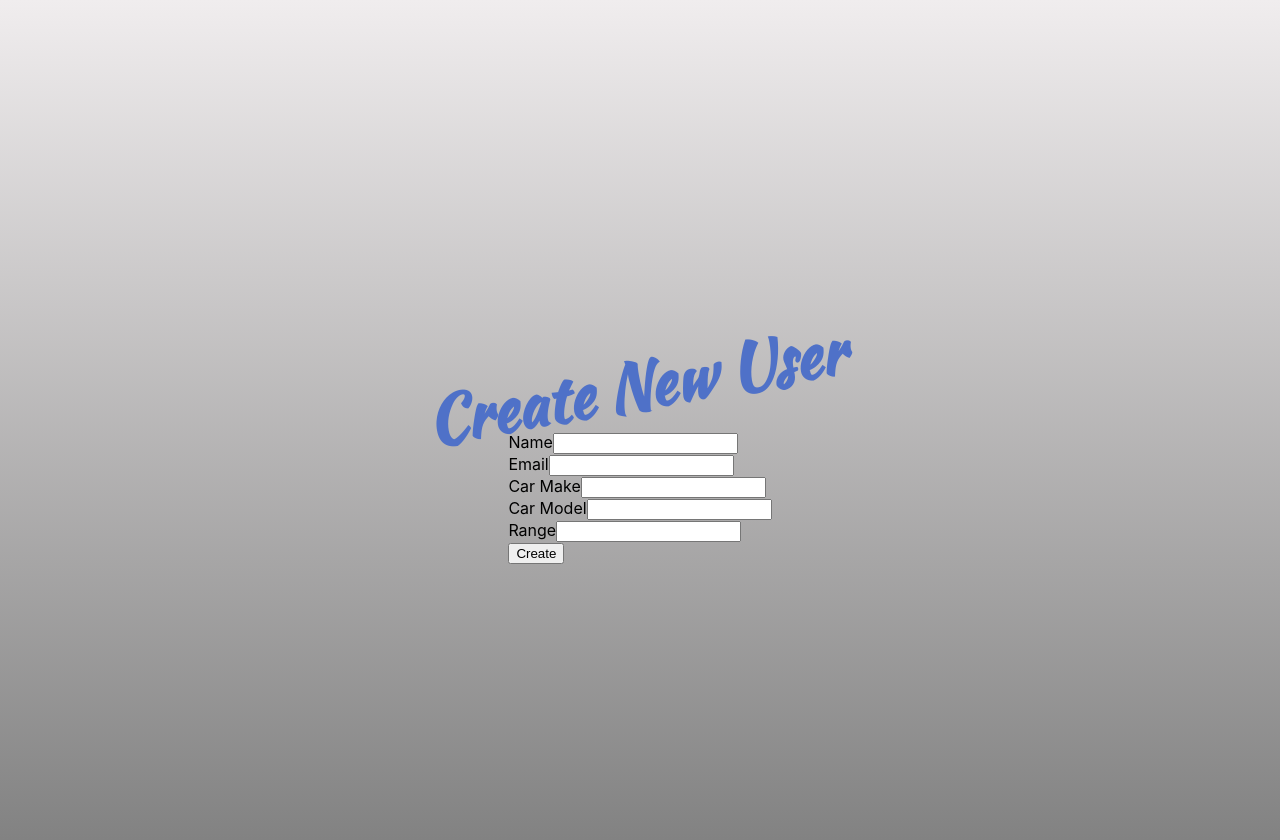
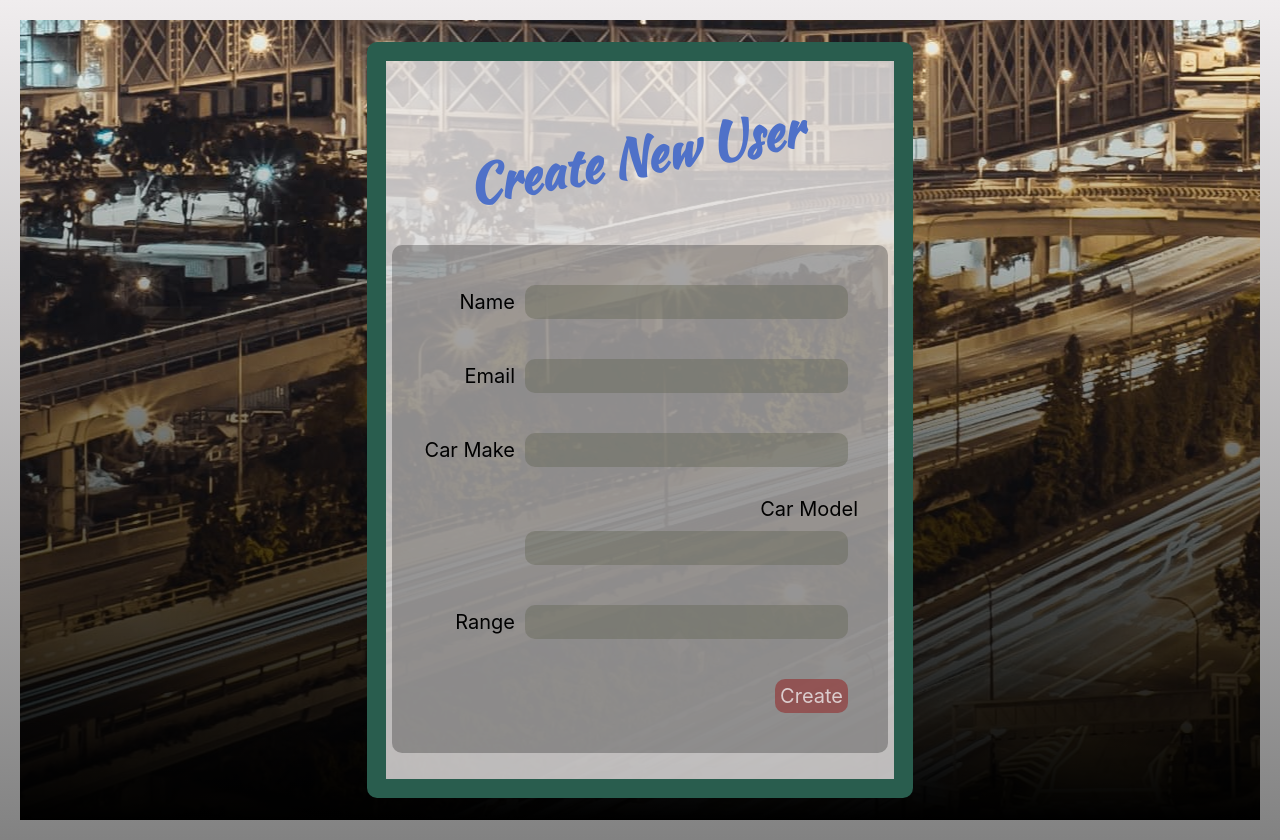
Before and after one commit to MaJaWh/ChargeUp, a React (Create React App) app: page /createAccount in a window 1280 px wide. Built offline with nearby package versions, Linux system fonts and the light colour scheme.

Commit message:
Changed styles of all pages to conform

```diff
--- a/src/components/Header.jsx
+++ b/src/components/Header.jsx
@@ -19,7 +19,7 @@ function Header() {
     return(
         <div className='header__outer'>
             <div className='header__prefrences'>
-                <Link to="/createAccount" className='header__link'>Account</Link>
+                <Link to="" className='header__link'>My Account</Link>
             </div>
             <div className='header__logout'>
                 <button onClick={handleClick} className="header__button">Log Out</button>
--- a/src/components/UserAccount/CreateAccount.jsx
+++ b/src/components/UserAccount/CreateAccount.jsx
@@ -42,8 +42,11 @@ function CreateAccount() {
 
     return(
         <div className='form-outer'>
+            <div className='form__background-image'>
+                <div className='form-box'>
+
             <h3>Create New User</h3>
-            <form onSubmit={onSubmit}>
+            <form onSubmit={onSubmit} className='form'>
                 <div className='form-group'>
                     <lable htmlFor="name">Name</lable>
                     <input
@@ -99,9 +102,11 @@ function CreateAccount() {
                     type="submit"
                     value="Create"
                     className="btn btn-primary"
-                />
+                    />
                 </div>
-            </form>
+                </form>
+                </div>
+            </div>
         </div>
     )
 }
--- a/src/components/dashboard.jsx
+++ b/src/components/dashboard.jsx
@@ -7,11 +7,15 @@ import '../styles/dashboard.css'
 
 function Dashboard() {
     return(
-        <div className='dashboard-wrapper'>
-            <div className='main-title'>ChargeUp</div>
-           <Header />
-            <Map />
-            <Footer className='dashboard__footer'/>
+        <div className='dashboard-outer'>
+            <div className='dashboard__background-image'>
+                <div className='dashboard-wrapper'>
+                    <h1 className='main-title'>ChargeUp</h1>
+                        <Header />
+                        <Map />
+                        <Footer className='dashboard__footer'/>
+                </div>
+            </div>
         </div>
     );
 }
--- a/src/styles/Map.css
+++ b/src/styles/Map.css
@@ -4,6 +4,7 @@
 
 .map-container {
     margin:20px 0 20px 0;
-    width: auto;
+    width: 100%;
     height: 50vh;
+    border-radius: 10px;
 }
--- a/src/styles/createAccount.css
+++ b/src/styles/createAccount.css
@@ -1,16 +1,73 @@
 .form-outer {
+    background-color: none;
+    width: 100%;
+    height: 100%;
+}
+
+.form-box {
     display: flex;
     flex-direction: column;
     align-items: center;
+    border: solid rgb(41, 93, 78) 19px;
+    border-radius: 10px;
+    padding: 6px;
+    background-color:  rgba(240, 237, 238, 0.786);
+    width: 40%;
+}
+
+.form__background-image {
+    display: flex;
+    flex-direction: column;
+    align-items: center;
+    justify-content: center;
+    background-image: linear-gradient(rgba(255, 255, 255, 0), rgb(0, 0, 0)),
+                  url(".././images/xavier-l-_3xRXB_CF5w-unsplash\(2\).jpg");
+    background-position: center;
+    height: 100%;
 }
 
 h3 {
     font-family: 'KaushanScript';
-    font-size: 5vw;
+    font-size: 4vw;
     transform: rotate(-10deg);
     color: #4f71c8;
-    margin-bottom: 0;
+    margin-bottom: 10;
     margin-left: -10px;
     text-align: center;
+}
 
+.form {
+    background-color: rgba(0, 0, 0, 0.262);
+    border-radius: 10px;
+    padding: 20px;
+    margin-bottom: 20px;
 }
+.form-group {
+    padding: 10px;
+    font-size: 20px;
+    text-align: end;
+}
+
+.form-control {
+    width: 40%;
+    all: unset;
+    margin: 10px;
+    padding: 5px;
+    background-color: #5c604d5e;
+    border-radius: 10px;
+}
+
+.btn-primary {
+    width: 40%;
+    all: unset;
+    margin: 10px;
+    padding: 5px;
+    color: rgba(240, 237, 238, 0.786);
+    background-color: #933a3aae;
+    border-radius: 10px;;
+    cursor: pointer;
+}
+
+.btn-primary:hover {
+    transform: scale(1.1);
+}
--- a/src/styles/dashboard.css
+++ b/src/styles/dashboard.css
@@ -3,14 +3,42 @@
     src: url('../fonts/KaushanScript-Regular.ttf') format("truetype");
 }
 
+.dashboard-outer {
+    background-color: none;
+    width: 100%;
+    height: 100%;
+}
+
+.dashboard__background-image {
+    display: flex;
+    flex-direction: column;
+    align-items: center;
+    justify-content: center;
+    background-image: linear-gradient(rgba(255, 255, 255, 0), rgb(0, 0, 0)),
+                  url(".././images/xavier-l-_3xRXB_CF5w-unsplash\(2\).jpg");
+    background-position: center;
+    height: 100%;
+}
+
 .dashboard-wrapper {
-    margin: 5%;
-    width: 100%;
+    background-color: rgba(240, 237, 238, 0.786);;
+    display: flex;
+    flex-direction: column;
+    align-items: center;
+    margin: auto;;
+    width: 90%;
+    border-radius: 10px;
+    border: solid rgb(41, 93, 78) 19px;
+    padding: 20px;
 }
-.main-title {
+
+h1 {
     font-family: 'KaushanScript';
-    color: #758ECD;
-    font-size: 100px;
+    font-size: 5vw;
+    transform: rotate(-10deg);
+    color: #4f71c8;
+    padding-bottom: 50px;
+    margin-left: -10px;
     text-align: center;
-    margin-bottom: 30px;
+
 }
```
